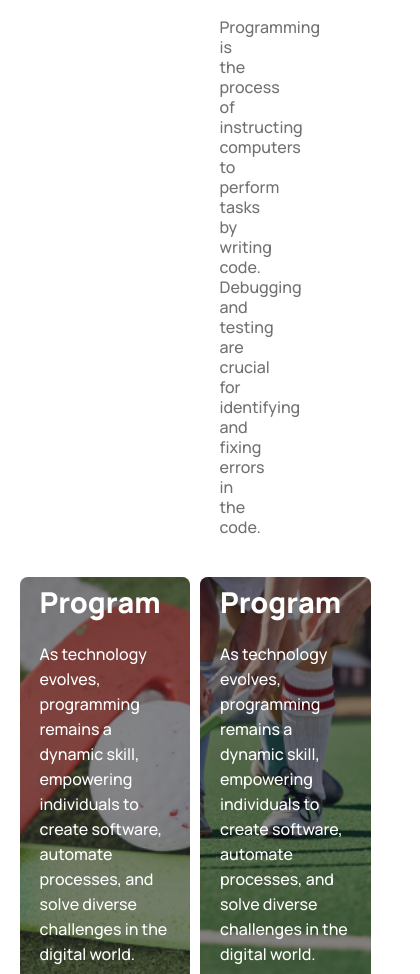
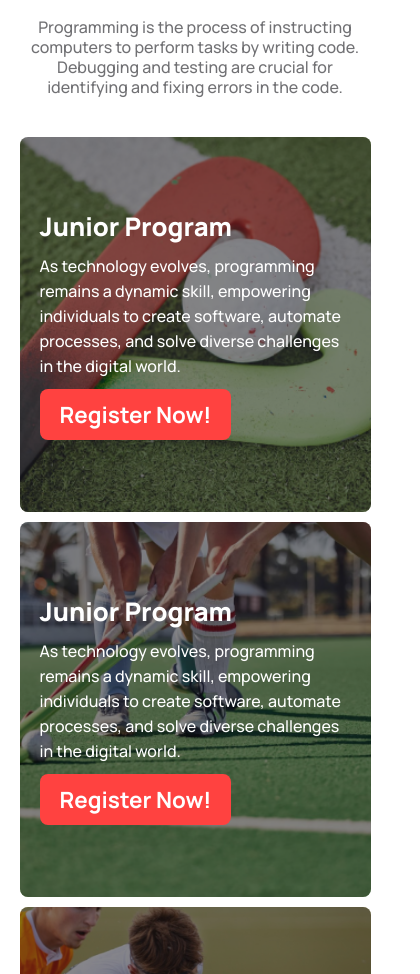
Before and after one commit to shsobur/assignment-three, a plain HTML site: page index.html in a window 390 px wide. Shown: the part 94-1068 px from the top of the page, 420 px wide, since content can reach past the window. Drawn offline with Linux system fonts and the light colour scheme.

Commit message:
program section responsive done

```diff
--- a/style.css
+++ b/style.css
@@ -6,6 +6,8 @@
   box-sizing: border-box;
   font-family: 'Manrope', sans-serif;
 }
+
+/* Program_Section Styleing ST */
 
 .program_container {
   height: 100vh;
@@ -92,20 +94,20 @@
   background: rgba(19, 19, 24, 0.50);
 }
 
-.iner_titer h3{
+.iner_titer h3 {
   color: #FFF;
   font-size: 1.8rem;
   font-weight: 800;
   padding-left: 20px;
 }
-.iner_titer p{
+.iner_titer p {
   color: #FFF;
   font-size: 1rem;
   font-weight: 500;
   line-height: 25px;
   padding: 20px 20px;
 }
-.iner_titer button{
+.iner_titer button {
   color: #FFF;
   text-align: center;
   font-size: 1.4rem;
@@ -116,6 +118,8 @@
   margin-left: 20px;
   background-color: #FF4240;
 }
+
+/* Program_Section Styleing END */
 
 
 
@@ -132,7 +136,41 @@
 
 
 
+@media screen and (max-width: 600px) {
 
-@media screen and (max-width: 600) {
+  /* Responsive patr of [ Program Section ] ST */
+
+  .program_titel p {
+    padding: 20px 10px;
+  }
+
+  .program_iner_contain_one {
+    height: 100%;
+    flex-direction: column;
+  }
+
+  .pico_left {
+    height: 100%;
+    width: 100%;
+  }
+
+  .pico_right  {
+    height: 100%;
+    width: 100%;
+  }
+
+  .pict_center {
+    height: 70%;
+    width: 100%;
+  }
+
+  .iner_titer h3 {
+    font-size: 1.6rem;
+  }
+  .iner_titer p  {
+    padding: 10px 20px;
+  }
+
+  /* Responsive patr of [ Program SEction ] END */
 
 }
```
Also changed, not shown: index.html (+8 -0 lines).
